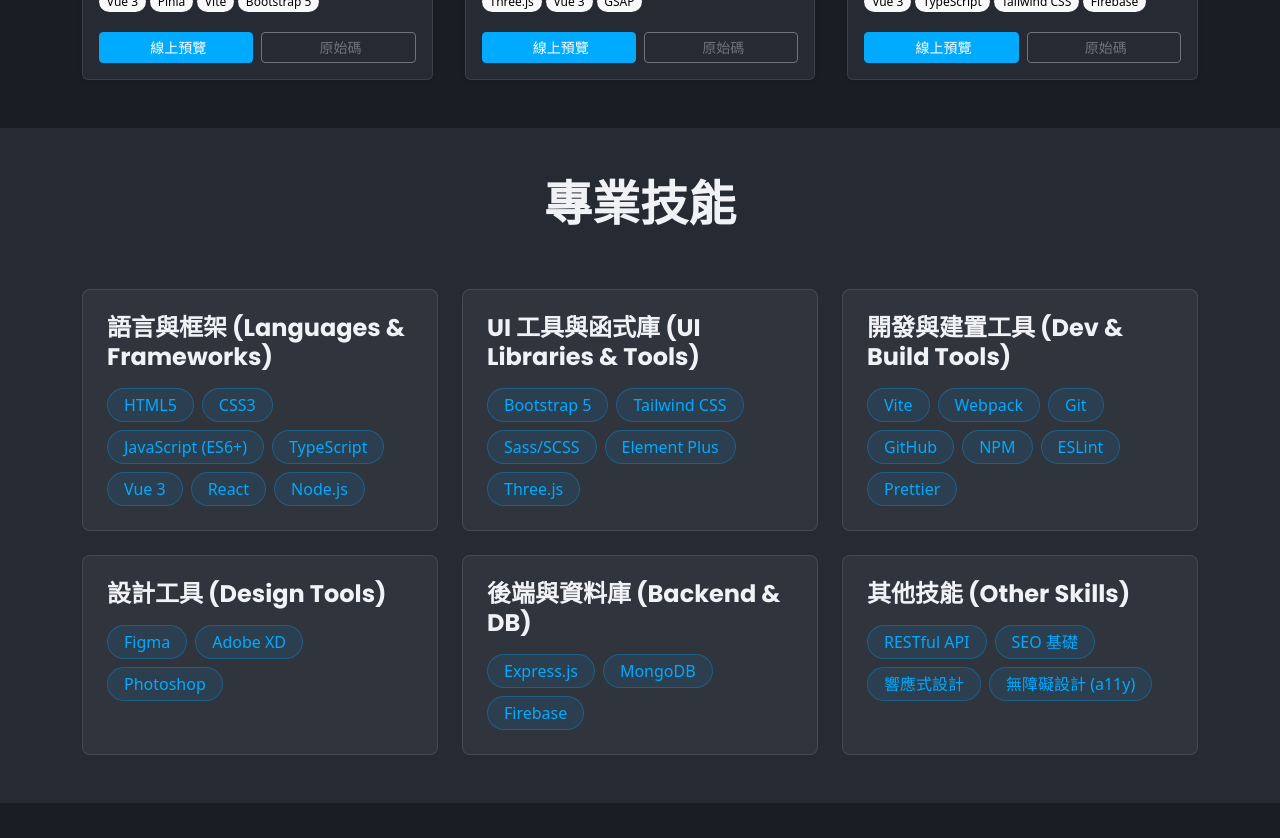
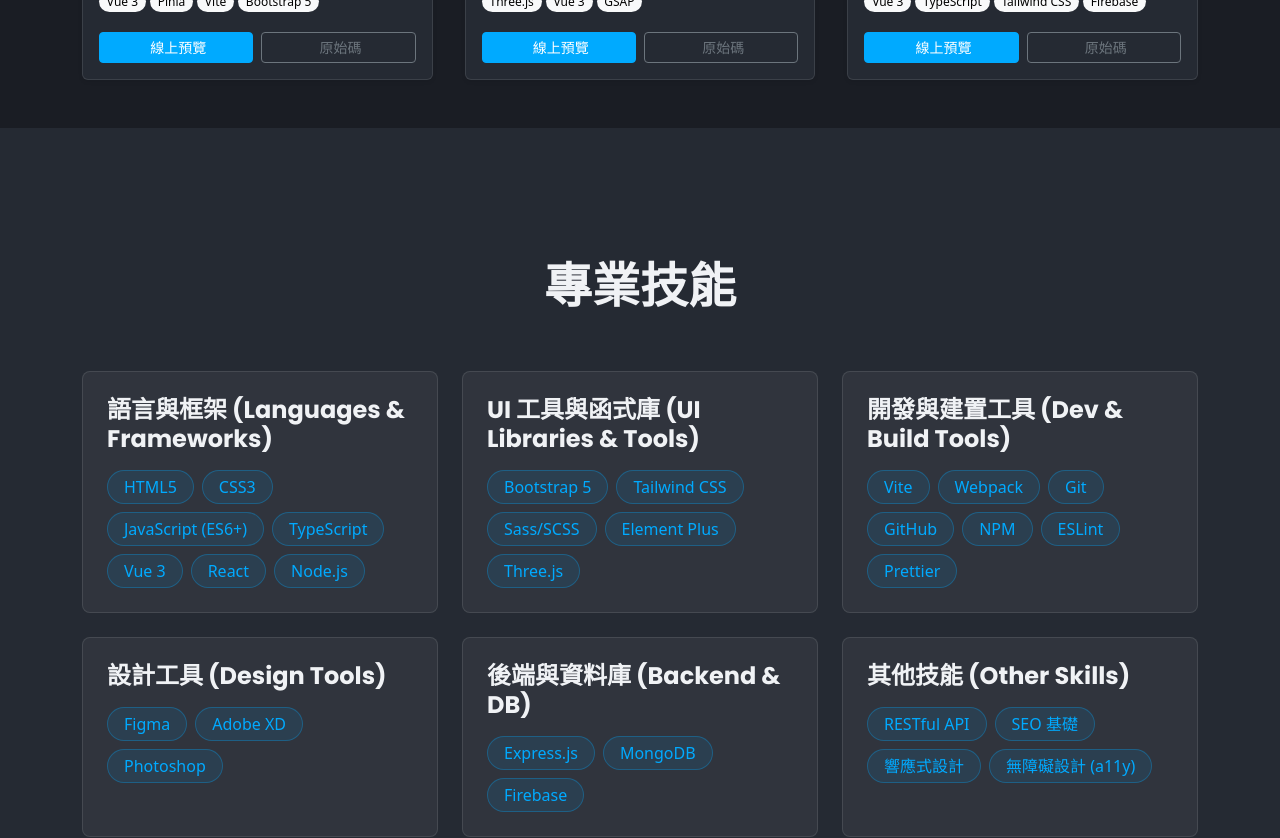
Before and after one commit to Joelaixz/Joelaixz.github.io, a Vue app: page / in a window 1280 px wide. Shown: the part 2100-2938 px from the top of the page. Built offline with nearby package versions, Linux system fonts and the light colour scheme.

Commit message:
導覽視覺修正

```diff
--- a/src/components/SkillsSection.vue
+++ b/src/components/SkillsSection.vue
@@ -65,6 +65,7 @@
 .skills-section {
   /* 與 About 區塊同色，維持視覺連續性 */
   background-color: #252a33;
+    padding-top: 130px!important;
 }
 
 h2, h4 {
```
